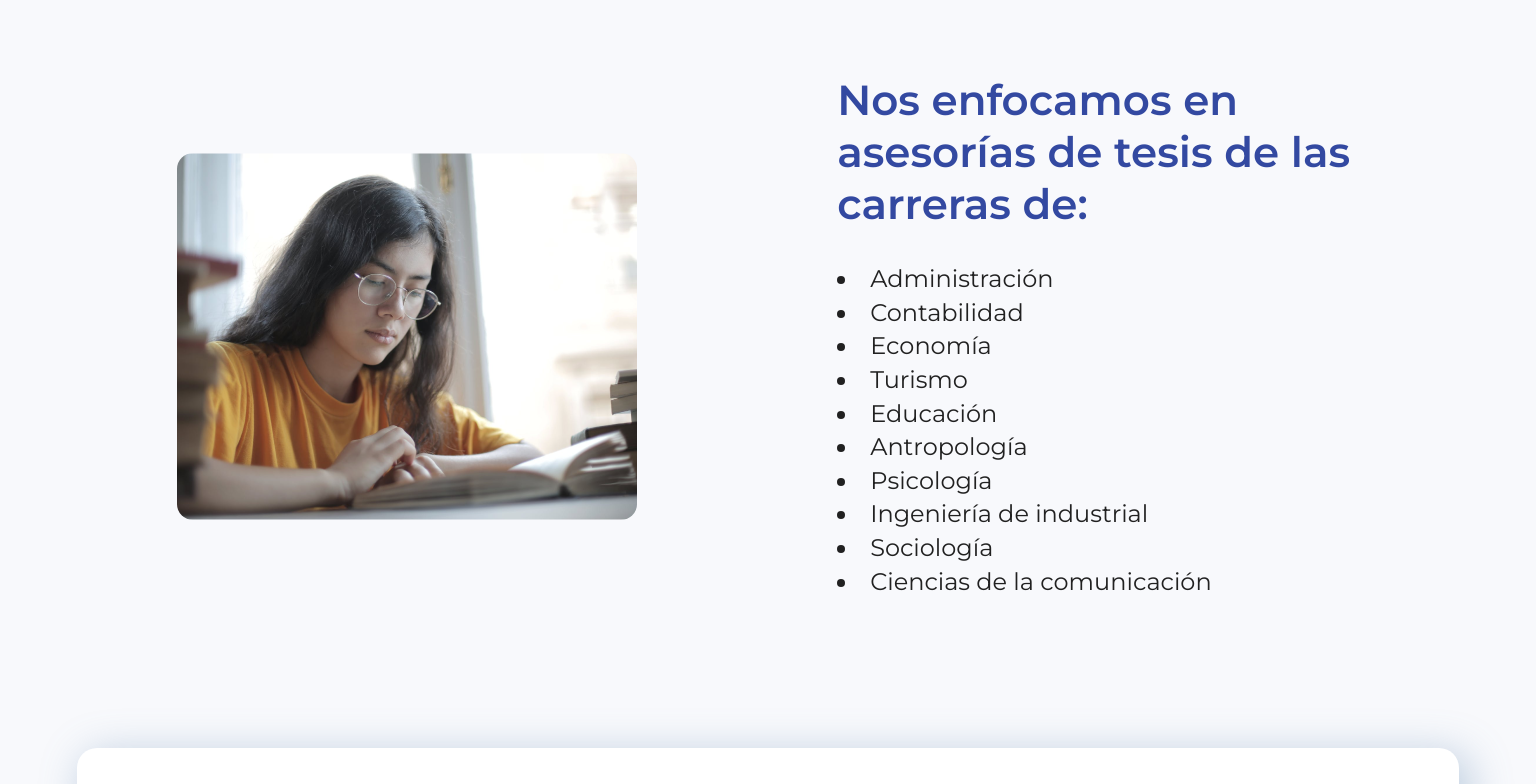
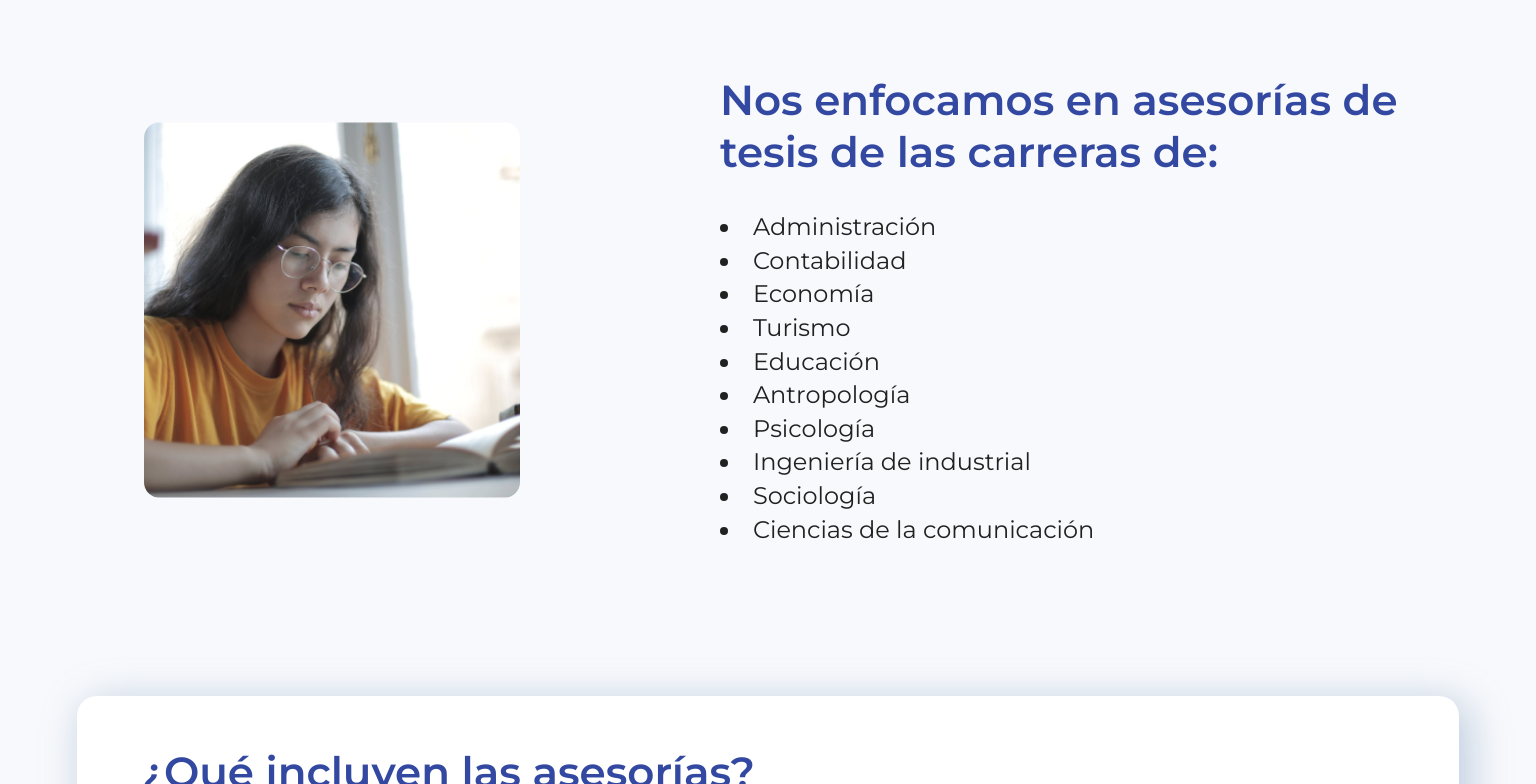
Before and after one commit to justinait/cai-ventures2, a React (Vite) app: page /services in a window 1536 px wide. Shown: the part 1580-2364 px from the top of the page. Built offline with nearby package versions, Linux system fonts and the light colour scheme; no server answers.

Commit message:
belu services

```diff
--- a/src/components/CardService/Service1.css
+++ b/src/components/CardService/Service1.css
@@ -149,15 +149,18 @@
             margin-bottom: 0px;
         }
 
-        .imgSerAseso {
+        .imgSerAse {
             display: flex !important;
             overflow: hidden;
             width: 376px;
+            height: 376px;
+            object-fit: cover;
             flex-direction: initial;
             flex: initial;
             border-radius: 16px;
             align-items: center;
             justify-content: center;
+            margin: auto;
         }
 
             .containerOfrec {
@@ -227,6 +230,7 @@
             line-height: normal;
             margin-bottom: 0px;
             padding-bottom: 32px;
+            width: 45vw;
         }
 
         .contSerUnAse {
```
